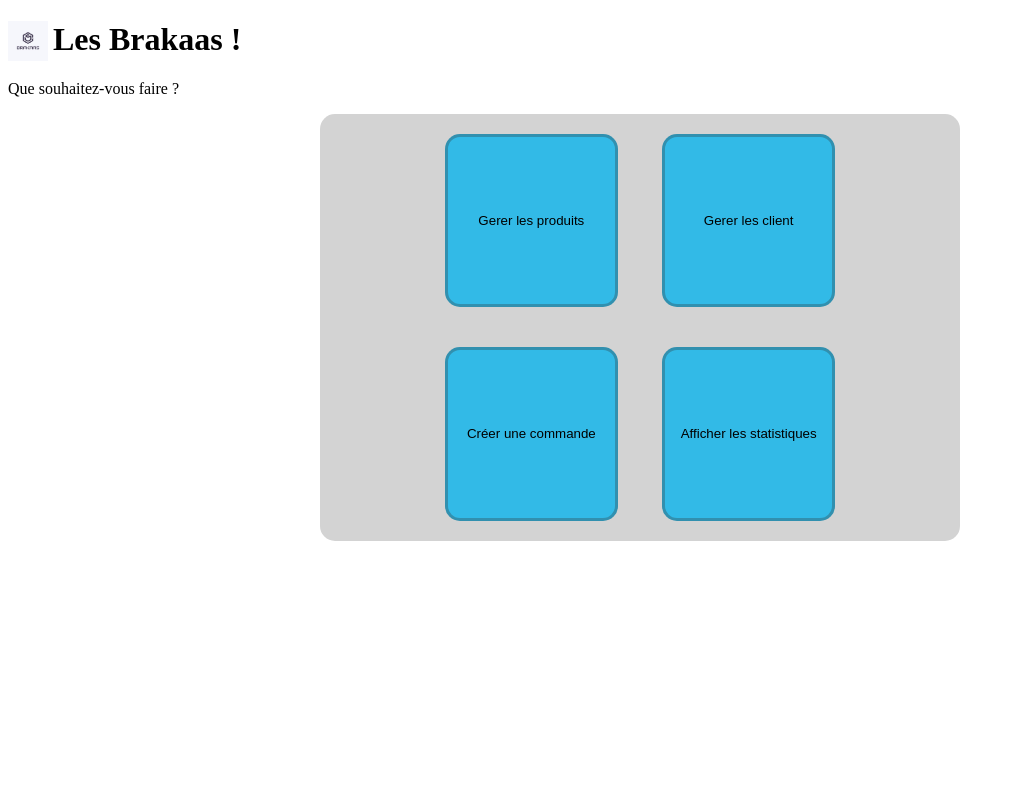
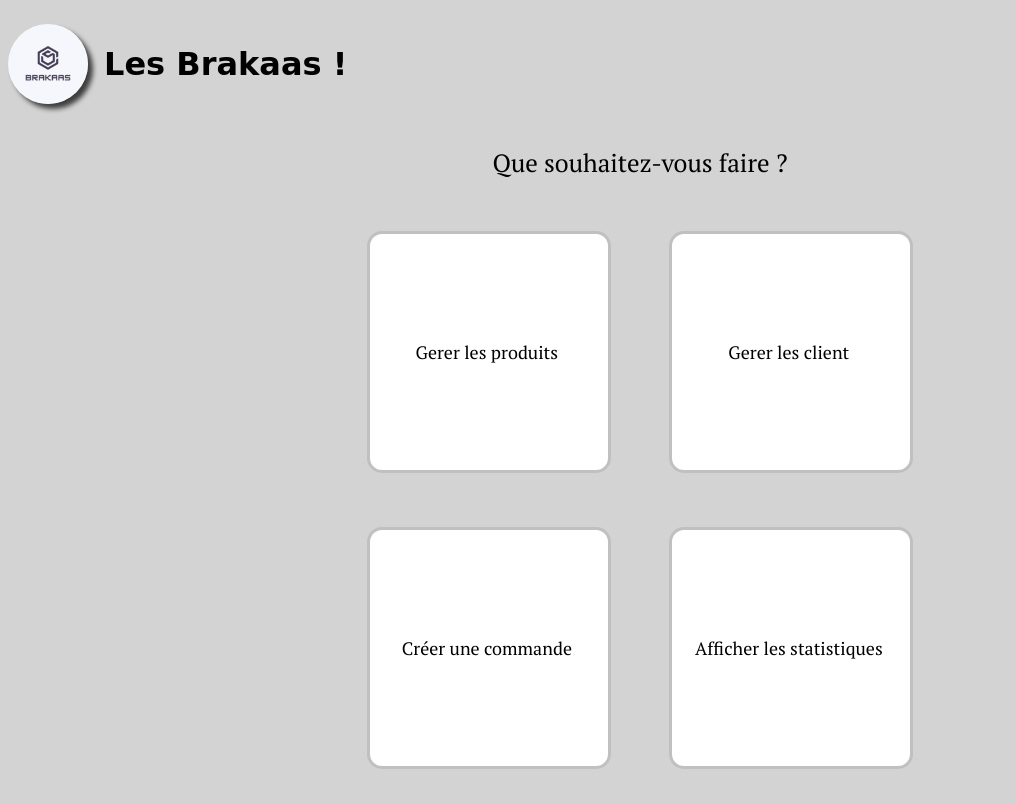
Before and after one commit to ancastelan/Brakaas_Repo, a plain HTML site: page mspr/index.html in a window 1280 px wide. Shown: the whole page, without its empty margins (0-1015 px from the left). Drawn offline with Linux system fonts and the light colour scheme; a web font is replaced by a local one.

Commit message:
Embellissement de l'UI
Ajout d'un peu de style

```diff
--- a/mspr/index.html
+++ b/mspr/index.html
@@ -6,22 +6,29 @@
     <meta http-equiv="X-UA-Compatible" content="IE=edge">
     <meta name="viewport" content="width=device-width, initial-scale=1.0">
 
-    <link rel="icon" type="image/x-icon" href="img/logoFav.ico">
+    <link rel="preconnect" href="https://fonts.googleapis.com">
+    <link rel="preconnect" href="https://fonts.gstatic.com" crossorigin>
+    <link href="https://fonts.googleapis.com/css2?family=Tilt+Warp&display=swap" rel="stylesheet">
+    <link href="https://fonts.googleapis.com/css2?family=PT+Serif&display=swap" rel="stylesheet">
+
+    <link rel="icon" type="image/x-icon" href="img/logoFav2.ico">
     <link rel="stylesheet" href="style.css">
 
     <title>Brakaas</title>
 </head>
 
 <body>
-    <img src="img/logo.jpg">
-    <h1>Les Brakaas !</h1>
+    <div class="title">
+        <a href="./index.html"><img src="img/logo.jpg"></a>
+        <h1>Les Brakaas !</h1>
+    </div>
     <p>Que souhaitez-vous faire ?</p>
 
     <nav>
-        <a href="./listingProduct.html"><input class="button" type="button" value="Gerer les produits"></a>
-        <a href="./addClient.html"><input class="button" type="button" value="Gerer les client"></a>
-        <a href="./createCommande.html"><input class="button" type="button" value="Créer une commande"></a>
-        <a href="./stats.html"><input class="button" type="button" value="Afficher les statistiques"></a>
+        <a href="./listingProduct.html "><input class="pouet" type="button " value="Gerer les produits "></a>
+        <a href="./addClient.html "><input class="pouet" type="button " value="Gerer les client "></a>
+        <a href="./createCommande.html "><input class="pouet" type="button " value="Créer une commande "></a>
+        <a href="./stats.html "><input class="pouet" type="button " value="Afficher les statistiques "></a>
     </nav>
 </body>
 
--- a/mspr/style.css
+++ b/mspr/style.css
@@ -1,5 +1,8 @@
+body {
+    background-color: lightgray;
+}
+
 nav {
-    background-color: lightgray;
     border-radius: 15px;
     text-align: center;
     width: 40em;
@@ -7,23 +10,52 @@ nav {
     margin-right: auto;
 }
 
-.button {
+.pouet {
+    text-align: center;
+    font-family: 'PT Serif', serif;
+    font-size: 18px;
     width: 13em;
     height: 13em;
-    background-color: rgb(50, 186, 231);
+    background-color: white;
     border-radius: 15px;
     border: rgba(48, 46, 46, 0.297) 3px solid;
     margin: 1.5em;
 }
 
-.button:hover {
-    transition: 0.3s;
-    opacity: 0.5;
+.pouet:hover {
+    transition: 0.4s;
+    opacity: 0.4;
+    cursor: pointer;
+}
+
+.title {
+    padding-top: 1em;
+    padding-bottom: 1em;
+    font-family: 'Tilt Warp', cursive;
 }
 
 img {
     margin-right: 5px;
-    width: 2.5em;
-    height: 2.5em;
+    width: 5em;
+    height: 5em;
     float: left;
+    border-radius: 50%;
+    box-shadow: 5px 5px 5px rgb(62, 62, 62);
 }
+
+img:hover {
+    transition: 0.1s;
+    box-shadow: none;
+    border: rgba(48, 46, 46, 0.297) 3px solid;
+}
+
+h1 {
+    margin-left: 3em;
+    color: black;
+}
+
+p {
+    text-align: center;
+    font-family: 'PT Serif', serif;
+    font-size: 25px;
+}
```
Also changed, not shown: mspr/addClient.html (+15 -2 lines), mspr/createCommande.html (+17 -3 lines), mspr/listingProduct.html (+15 -2 lines), mspr/stats.html (+17 -3 lines), mspr/img/logo2.png (added), mspr/img/logoFav2.ico (added), mspr/img/logoFav2.png (added).
